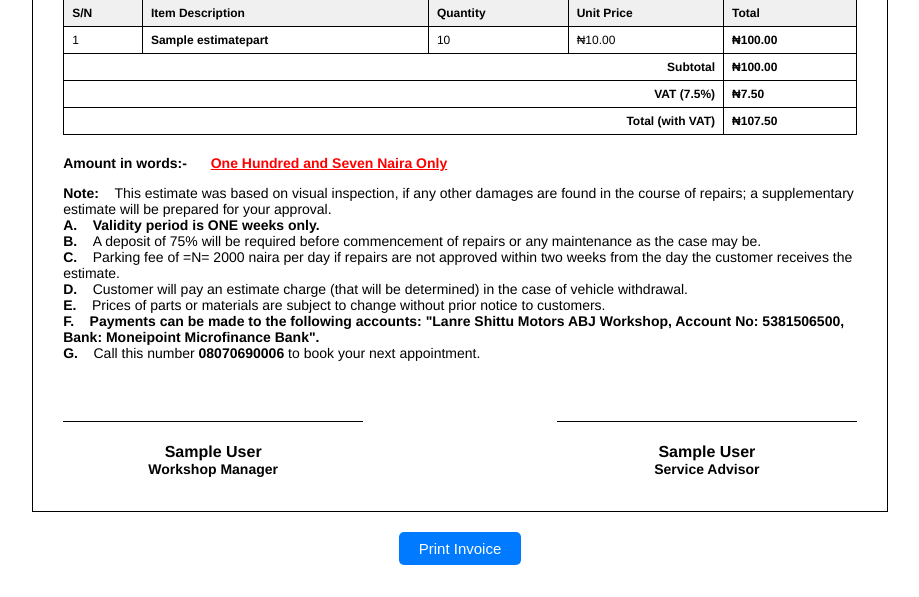
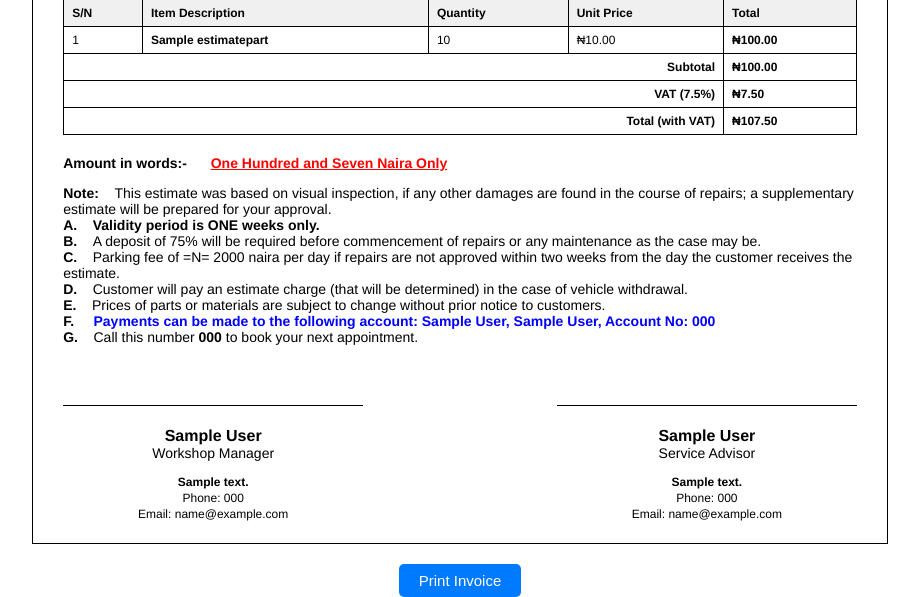
Before and after one commit to boithompson/lsm_portal, a Django app: page /dashboard/vehicle/1/internal_estimate/print/ in a window 1280 px wide. Shown: the part 631-1228 px from the top of the page, without its empty margins (180-1099 px from the left). Before the commit the page ends 1196 px from the top, so only its background shows below. Run offline with Django 5.2, Linux system fonts and the light colour scheme; a user stored in the database is signed in; data comes from the database, SQL or seed files in the repository; tables that the repository leaves empty hold one stand-in row (values such as "Sample post").

Commit message:
updated the invoice template

```diff
--- a/accounts/models.py
+++ b/accounts/models.py
@@ -84,6 +84,17 @@ class Branch(models.Model):
     workshop_manager_name = models.CharField(max_length=255, blank=True, null=True)
     service_advisor_name = models.CharField(max_length=255, blank=True, null=True)
 
+    # Contact information for signatories
+    workshop_manager_phone = models.CharField(max_length=20, blank=True, null=True)
+    workshop_manager_email = models.EmailField(blank=True, null=True)
+    service_advisor_phone = models.CharField(max_length=20, blank=True, null=True)
+    service_advisor_email = models.EmailField(blank=True, null=True)
+
+    # Branch account details
+    bank_name = models.CharField(max_length=100, blank=True, null=True)
+    account_number = models.CharField(max_length=20, blank=True, null=True)
+    account_name = models.CharField(max_length=255, blank=True, null=True)
+
     def __str__(self):
         return self.name
 
--- a/templates/workshop/proforma_invoice.html
+++ b/templates/workshop/proforma_invoice.html
@@ -293,9 +293,15 @@
             <br/>
             <b>E.</b>&nbsp;&nbsp;&nbsp;&nbsp;Prices of parts or materials are subject to change without prior notice to customers.
             <br/>
-            <b>F.</b>&nbsp;&nbsp;&nbsp;&nbsp;<b>Payments can be made to the following accounts: "Lanre Shittu Motors ABJ Workshop, Account No: 5381506500, Bank: Moneipoint Microfinance Bank".</b>
+            <b>F.</b>&nbsp;&nbsp;&nbsp;&nbsp;<span style="color: blue; font-weight: bold;">
+                {% if vehicle.branch.bank_name and vehicle.branch.account_number and vehicle.branch.account_name %}
+                    Payments can be made to the following account: {{ vehicle.branch.account_name }}, {{ vehicle.branch.bank_name }}, Account No: {{ vehicle.branch.account_number }}
+                {% else %}
+                    Payments can be made to the following accounts: "Lanre Shittu Motors ABJ Workshop, Account No: 5381506500, Bank: Moneipoint Microfinance Bank"
+                {% endif %}
+            </span>
             <br/>
-            <b>G.</b>&nbsp;&nbsp;&nbsp;&nbsp;Call this number <b>08070690006</b> to book your next appointment.
+            <b>G.</b>&nbsp;&nbsp;&nbsp;&nbsp;Call this number <b>{{ vehicle.branch.workshop_manager_phone }}</b> to book your next appointment.
         </p>
         <div style="margin-top: 60px; display: flex; justify-content: space-between;">
             <div style="width: 300px; text-align: center; border-top: 1px solid #000; padding-top: 5px;">
@@ -306,7 +312,16 @@
                     Rafiu Adelani Ogunlowo
                 {% endif %}
             </p>
-            <p style="font-weight: bold; margin-top: 0;">Workshop Manager</p>
+            <p style="margin-top: 0;">Workshop Manager</p>
+            {% if vehicle.branch.address %}
+                <p style="font-weight: bold; font-size: 12px; margin: 2px 0;"><strong>{{ vehicle.branch.address }}</strong></p>
+            {% endif %}
+            {% if vehicle.branch.workshop_manager_phone %}
+                <p style="font-size: 12px; margin: 2px 0;">Phone: {{ vehicle.branch.workshop_manager_phone }}</p>
+            {% endif %}
+            {% if vehicle.branch.workshop_manager_email %}
+                <p style="font-size: 12px; margin: 2px 0;">Email: {{ vehicle.branch.workshop_manager_email }}</p>
+            {% endif %}
             </div>
             <div style="width: 300px; text-align: center; border-top: 1px solid #000; padding-top: 5px;">
             <p style="font-size: 16px; font-weight: 700; margin-bottom:0;">
@@ -316,7 +331,16 @@
                     GBENGA ONI
                 {% endif %}
             </p>
-            <p style="font-weight: bold; margin-top:0;">Service Advisor</p>
+            <p style="margin-top:0;">Service Advisor</p>
+            {% if vehicle.branch.address %}
+                <p style="font-weight: bold; font-size: 12px; margin: 2px 0;"><strong>{{ vehicle.branch.address }}</strong></p>
+            {% endif %}
+            {% if vehicle.branch.service_advisor_phone %}
+                <p style="font-size: 12px; margin: 2px 0;">Phone: {{ vehicle.branch.service_advisor_phone }}</p>
+            {% endif %}
+            {% if vehicle.branch.service_advisor_email %}
+                <p style="font-size: 12px; margin: 2px 0;">Email: {{ vehicle.branch.service_advisor_email }}</p>
+            {% endif %}
             </div>
         </div>
     </div>
```
Also changed, not shown: accounts/admin.py (+25 -3 lines).
